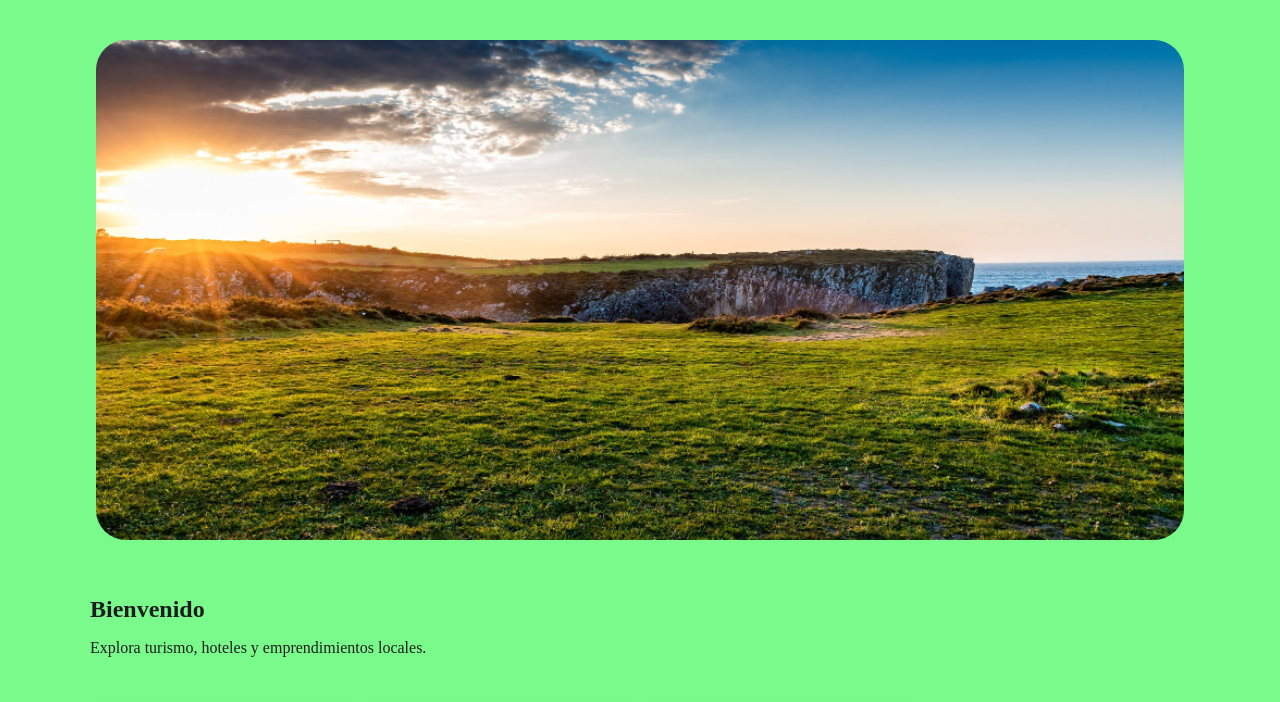
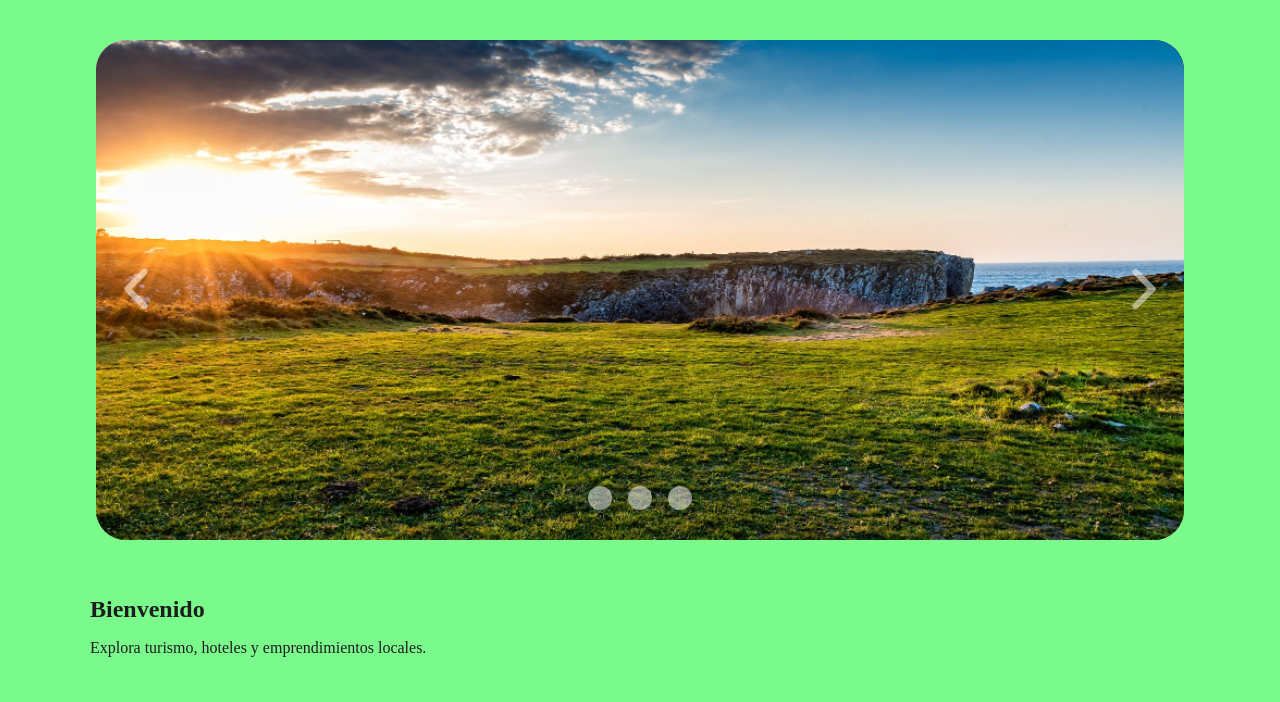
Before and after one commit to cesarsolano-aos/prosonson, a plain HTML site: page index.html in a window 1280 px wide. Shown: the part 98-800 px from the top of the page. Drawn offline with Linux system fonts and the light colour scheme; a web font is replaced by a local one.

Commit message:
Carousel estilos de los controles

```diff
--- a/css/components/carousel.css
+++ b/css/components/carousel.css
@@ -7,6 +7,7 @@
 	margin-right: 7.5vw;
 	margin-top: 50px;
 	border-radius: 30px;
+	position: relative;
 }
 
 .carousel-wrapper {
@@ -20,6 +21,8 @@
 .carousel-item {
 	width: 100%;
 	height: 100%;
+	position: absolute;
+	top: 0;
 }
 
 .carousel-item img {
@@ -29,14 +32,61 @@
 	object-position: center;
 }
 
-.carousel-controls {
-
+.carousel-item-active {
+	z-index: 1;
 }
 
 .carousel-control {
+	height: 80px;
+	width: 80px;
+	top: calc( 50% - 40px );
+	z-index: 2;
+	position: absolute;
+	border: none;
+	border-radius: 50%;
+	background-color: transparent;
+	opacity: 0.5;
+	transition: opacity 0.2s ease-in-out;
+	cursor: pointer;
+}
 
+.carousel-control svg {
+	color: white;
+}
+
+.carousel-control:hover {
+	opacity: 0.9;
+}
+
+.carousel-control-left {
+	left: 0;
+}
+
+.carousel-control-right {
+	right: 0;
 }
 
 .carousel-dots {
+	position: absolute;
+	width: 100%;
+	display: flex;
+	gap: 16px;
+	justify-content: center;
+	bottom: 30px;
+	z-index: 2;
+}
 
+.carousel-dots button {
+	width: 24px;
+	height: 24px;
+	background-color: white;
+	border: none;
+	border-radius: 50%;
+	opacity: 0.5;
+	cursor: pointer;
+	transition: opacity 0.2s ease-in-out;
 }
+
+.carousel-dots button:hover {
+	opacity: 0.9;
+}
--- a/index.html
+++ b/index.html
@@ -16,7 +16,7 @@
 
   <div class="carousel">
     <ul class="carousel-wrapper">
-      <li class="carousel-item">
+      <li class="carousel-item carousel-item-active">
         <img src="assets/images/carousel1.jpg" alt="">
       </li>
       <li class="carousel-item">
@@ -28,22 +28,22 @@
     </ul>
 
     <div class="carousel-controls">
-      <button class="carousel-control">
-        <svg xmlns="http://www.w3.org/2000/svg" width="16" height="16" fill="currentColor" class="bi bi-arrow-left" viewBox="0 0 16 16">
-          <path fill-rule="evenodd" d="M15 8a.5.5 0 0 0-.5-.5H2.707l3.147-3.146a.5.5 0 1 0-.708-.708l-4 4a.5.5 0 0 0 0 .708l4 4a.5.5 0 0 0 .708-.708L2.707 8.5H14.5A.5.5 0 0 0 15 8z"/>
+      <button class="carousel-control carousel-control-left">
+        <svg viewBox="0 0 24 24" fill="none" aria-hidden="true" focusable="false" xmlns="http://www.w3.org/2000/svg">
+          <path d="M15 18L9 12L15 6" stroke="currentColor" stroke-width="2.2" stroke-linecap="round" stroke-linejoin="round"/>
         </svg>
       </button>
-      <button class="carousel-control">
-        <svg xmlns="http://www.w3.org/2000/svg" width="16" height="16" fill="currentColor" class="bi bi-arrow-right" viewBox="0 0 16 16">
-          <path fill-rule="evenodd" d="M1 8a.5.5 0 0 1 .5-.5h11.793l-3.147-3.146a.5.5 0 0 1 .708-.708l4 4a.5.5 0 0 1 0 .708l-4 4a.5.5 0 0 1-.708-.708L13.293 8.5H1.5A.5.5 0 0 1 1 8z"/>
+      <button class="carousel-control carousel-control-right">
+        <svg viewBox="0 0 24 24" fill="none" aria-hidden="true" focusable="false" xmlns="http://www.w3.org/2000/svg">
+          <path d="M9 6L15 12L9 18" stroke="currentColor" stroke-width="2.2" stroke-linecap="round" stroke-linejoin="round"/>
         </svg>
       </button>
     </div>
 
     <div class="carousel-dots">
-      <button>1</button>
-      <button>2</button>
-      <button>3</button>
+      <button></button>
+      <button></button>
+      <button></button>
     </div>
   </div>
 
```
